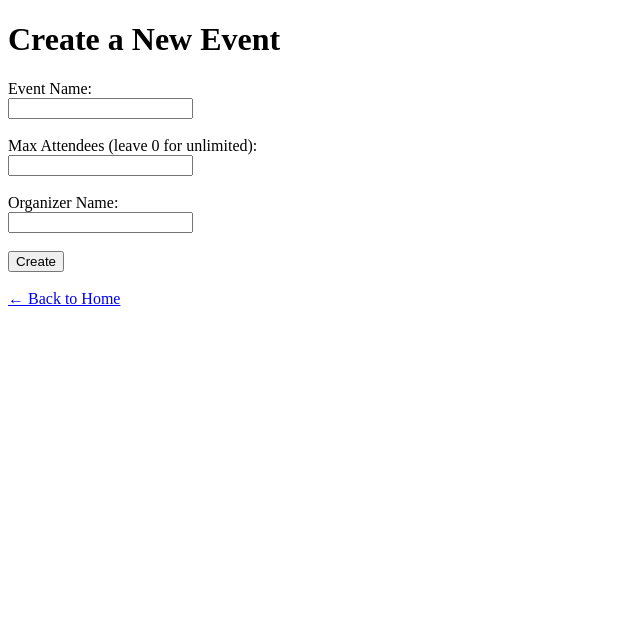
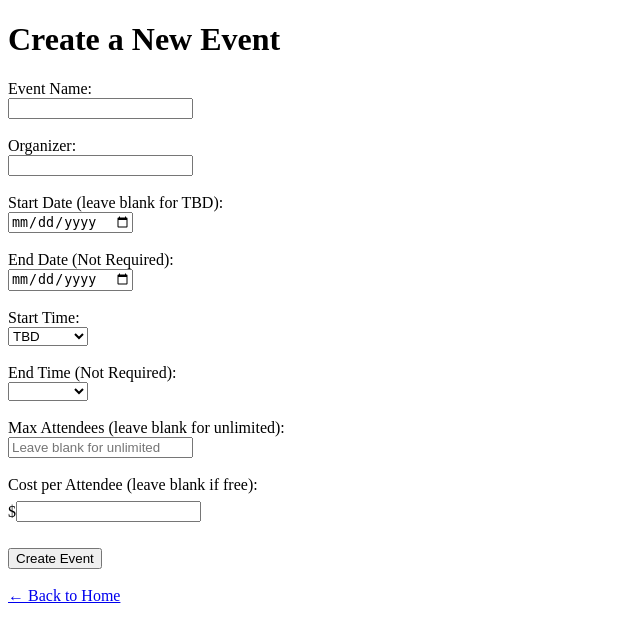
Before and after one commit to duongdinh7601/signup-app, a FastAPI app: page /create in a window 1280 px wide. Shown: the top 642 px of the page, without its empty margins (0-640 px from the left). Run offline with FastAPI, Linux system fonts and the light colour scheme.

Commit message:
added date/time for event creation

```diff
--- a/backend/app/src/logic/sort_logic.py
+++ b/backend/app/src/logic/sort_logic.py
@@ -1,14 +1,16 @@
 # getter methods
 
+#sorts signups by time
 def get_sorted_signups(signups):
     # first come first serve
     return sorted(signups, key=lambda s: s.signup_time)
 
+# get list of attendees and waitlisted
 def get_attendees_and_waitlist(signups, max_attendees):
     sorted_signups = get_sorted_signups(signups)
-
     # everyone gets in if no limit
     if max_attendees is None:
         return sorted_signups, []
 
+    # first max_attendees are attendees and the rest go into the waitlist
     return sorted_signups[:max_attendees], sorted_signups[max_attendees:]
--- a/backend/app/src/main.py
+++ b/backend/app/src/main.py
@@ -1,40 +1,49 @@
-from fastapi import FastAPI, Request, Form, HTTPException
+from fastapi import FastAPI, Request, Form, HTTPException #web framework
 from fastapi.responses import HTMLResponse, RedirectResponse
 from fastapi.templating import Jinja2Templates
 from models.signup import Event
 from logic.sort_logic import get_attendees_and_waitlist
 from typing import Optional
 
+# set up FastAPI app and template system
 app = FastAPI()
 templates = Jinja2Templates(directory="templates")
 
 # In-memory store for now
-events = {}
-event_id_counter = 1
+events = {} # stores all events using their ID as key
+event_id_counter = 1 # tracks the next event's ID
 
+# route: homepage
+# displays all events by passing the events dictionary to the template
 @app.get("/", response_class=HTMLResponse)
 def home(request: Request):
     return templates.TemplateResponse("home.html", {"request": request, "events": events})
 
+# route: event creation page
 @app.get("/create", response_class=HTMLResponse)
 def create_event_form(request: Request):
     return templates.TemplateResponse("create_event.html", {"request": request})
 
+# route: event creation handler
+# receives form data from events creation page and allows user to input event information
+# creates a new event, automatically signs up the organizer, stores new event in events dictionary and redirects to homepage
 @app.post("/create")
-def create_event(name: str = Form(...), max_attendees: Optional[int] = Form(...), organizer_name: str = Form(...)):
+def create_event(name: str = Form(...), organizer_name: str = Form(...), date_start: Optional[str] = Form(None), date_end: Optional[str] = Form(None), time_start: Optional[str] = Form(None), time_end: Optional[str] = Form(None), max_attendees: Optional[str] = Form(None), cost: Optional[str] = Form(None)):
     global event_id_counter
-    if max_attendees == 0:
-        max_attendees = None
-    event = Event(name=name, max_attendees=max_attendees)
+
+    max_attendees_int = int(max_attendees) if max_attendees and max_attendees.strip() != '0' else None
+
+    event = Event(name=name, date_start=date_start if date_start and date_start != "TBD" else None, date_end=date_end if date_end and date_end != "" else None, time_start=time_start if time_start and time_start != "TBD" else None, time_end=time_end if time_end and time_end != "" else None, max_attendees=max_attendees_int, cost=cost or "Free")
     event.add_signup(organizer_name)
     events[event_id_counter] = event
     event_id_counter += 1
     return RedirectResponse(url="/", status_code=302)
 
+# route: signup page for an event
 @app.get("/signup/{event_id}", response_class=HTMLResponse)
 def signup_form(request: Request, event_id: int):
     if event_id not in events:
-        raise HTTPException(status_code=404, detail="Event not found")
+        raise HTTPException(status_code=404, detail="Event not found") # if event doesn't exist/ended
     event = events[event_id]
     return templates.TemplateResponse("signup.html", {
         "request": request,
@@ -42,12 +51,16 @@ def signup_form(request: Request, event_id: int):
         "event": event,
     })
 
+# route: signup submission handler
+# adds user to the event's signup list then redirects to the event detail page
 @app.post("/signup/{event_id}")
 def signup(event_id: int, user_name: str = Form(...)):
     event = events[event_id]
     event.add_signup(user_name)
     return RedirectResponse(url=f"/event/{event_id}", status_code=302)
 
+# route: event details page
+# shows attendees and those waitlisted
 @app.get("/event/{event_id}", response_class=HTMLResponse)
 def show_event(request: Request, event_id: int):
     if event_id not in events:
--- a/backend/app/src/templates/create_event.html
+++ b/backend/app/src/templates/create_event.html
@@ -1,3 +1,5 @@
+<!-- This is the webpage for creating an event -->
+
 <!DOCTYPE html>
 <html>
 <head>
@@ -7,16 +9,62 @@
     <h1>Create a New Event</h1>
 
     <form action="/create" method="post">
+        <!-- Event Name -->
         <label for="name">Event Name:</label><br>
         <input type="text" id="name" name="name" required><br><br>
 
-        <label for="max_attendees">Max Attendees (leave 0 for unlimited):</label><br>
-        <input type="number" id="max_attendees" name="max_attendees" min="0"><br><br>
-
-        <label for="organizer_name">Organizer Name:</label><br>
+        <!-- Organizer -->
+        <label for="organizer_name">Organizer:</label><br>
         <input type="text" id="organizer_name" name="organizer_name" required><br><br>
 
-        <button type="submit">Create</button>
+        <!-- Dates and Time -->
+        <label for="date_start">Start Date (leave blank for TBD):</label><br>
+        <input type="date" id="date_start" name="date_start"><br><br>
+
+        <label for="date_end">End Date (Not Required):</label><br>
+        <input type="date" id="date_end" name="date_end"><br><br>
+
+        <label for="time_start">Start Time:</label><br>
+        <select id="time_start" name="time_start">
+            <!-- Dropdown shows time in 30 minute intervals -->
+            <option value="TBD" selected>TBD</option>
+            {% for hour in range(0, 24) %}
+                {% set display_hour = 12 if (hour % 12) == 0 else hour % 12 %}
+                {% for minute in ['00', '30'] %}
+                    {% set ampm = 'AM' if hour < 12 else 'PM' %}
+                    {% set time_val = '{}:{} {}'.format(display_hour, minute, ampm) %}
+                    <option value="{{ time_val }}">{{ time_val }}</option>
+                {% endfor %}
+            {% endfor %}
+        </select><br><br>
+
+        <label for="time_end">End Time (Not Required):</label><br>
+        <select id="time_end" name="time_end">
+            <!-- Dropdown shows time in 30 minute intervals -->
+            <option value="" selected></option>  <!-- Default empty -->
+            {% for hour in range(0, 24) %}
+                {% set display_hour = 12 if (hour % 12) == 0 else hour % 12 %}
+                {% for minute in ['00', '30'] %}
+                    {% set ampm = 'AM' if hour < 12 else 'PM' %}
+                    {% set time_val = '{}:{} {}'.format(display_hour, minute, ampm) %}
+                    <option value="{{ time_val }}">{{ time_val }}</option>
+                {% endfor %}
+            {% endfor %}
+        </select><br><br>
+
+        <!-- Max Attendees -->
+        <label for="max_attendees">Max Attendees (leave blank for unlimited):</label><br>
+        <input type="number" id="max_attendees" name="max_attendees" min="0" placeholder="Leave blank for unlimited"><br><br>
+
+        <!-- Cost -->
+        <label for="cost">Cost per Attendee (leave blank if free):</label><br>
+        <div style="display: inline-flex; align-items: center;">
+            <span>$</span>
+            <input type="text" id="cost" name="cost"><br><br>
+        </div>
+
+        <br>
+        <br><button type="submit">Create Event</button>
     </form>
 
     <br><a href="/">← Back to Home</a>
--- a/backend/app/src/templates/signup.html
+++ b/backend/app/src/templates/signup.html
@@ -1,3 +1,5 @@
+<!-- This is the webpage for signing up for an event -->
+
 <!DOCTYPE html>
 <html>
 <head>
```
Also changed, not shown: backend/app/src/models/signup.py (+13 -2 lines), backend/app/src/templates/event_list.html (+32 -0 lines), backend/app/src/templates/home.html (+10 -2 lines).
